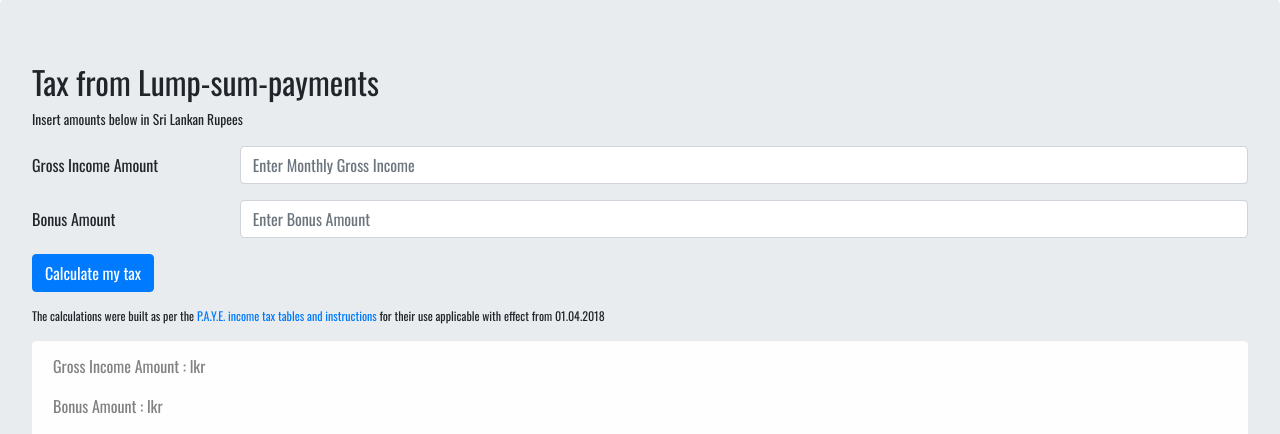
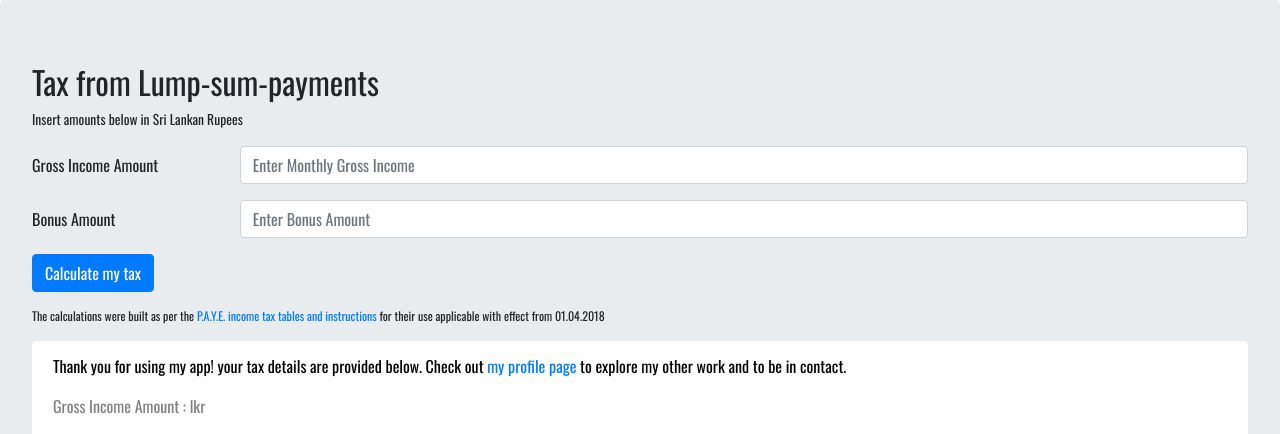
Before and after one commit to asela1982/paye, a Flask app: template templates/bonus_return.html in a window 1280 px wide. Shown: the part 99-533 px from the top of the page. Run offline with Flask 2, Linux system fonts and the light colour scheme; the template is opened without the code that fills it, so the values that code supplies are empty; some libraries are stand-ins or nearby versions.

Commit message:
add a contact note

```diff
--- a/templates/bonus_return.html
+++ b/templates/bonus_return.html
@@ -64,10 +64,18 @@
             from 01.04.2018 </p>
 
         <div class="alert alert-light" role="alert">
+
+            <p style="color: black">Thank you for using my app! your tax details are provided below.
+                Check out <a href="https://aseladass.com/" target="blank">my profile page</a> to explore my other work
+                and to be in contact.
+            </p>
+
             <p>Gross Income Amount : lkr {{income}}</p>
             <p>Bonus Amount : lkr {{bonus}}</p>
             <p>Tax Rate on Bonus : {{rate}}%</p>
             <p>Tax Amount on Bonus : lkr {{tax}}</p>
+
+
         </div>
 
 
```
Also changed, not shown: templates/salary_return.html (+6 -2 lines).
